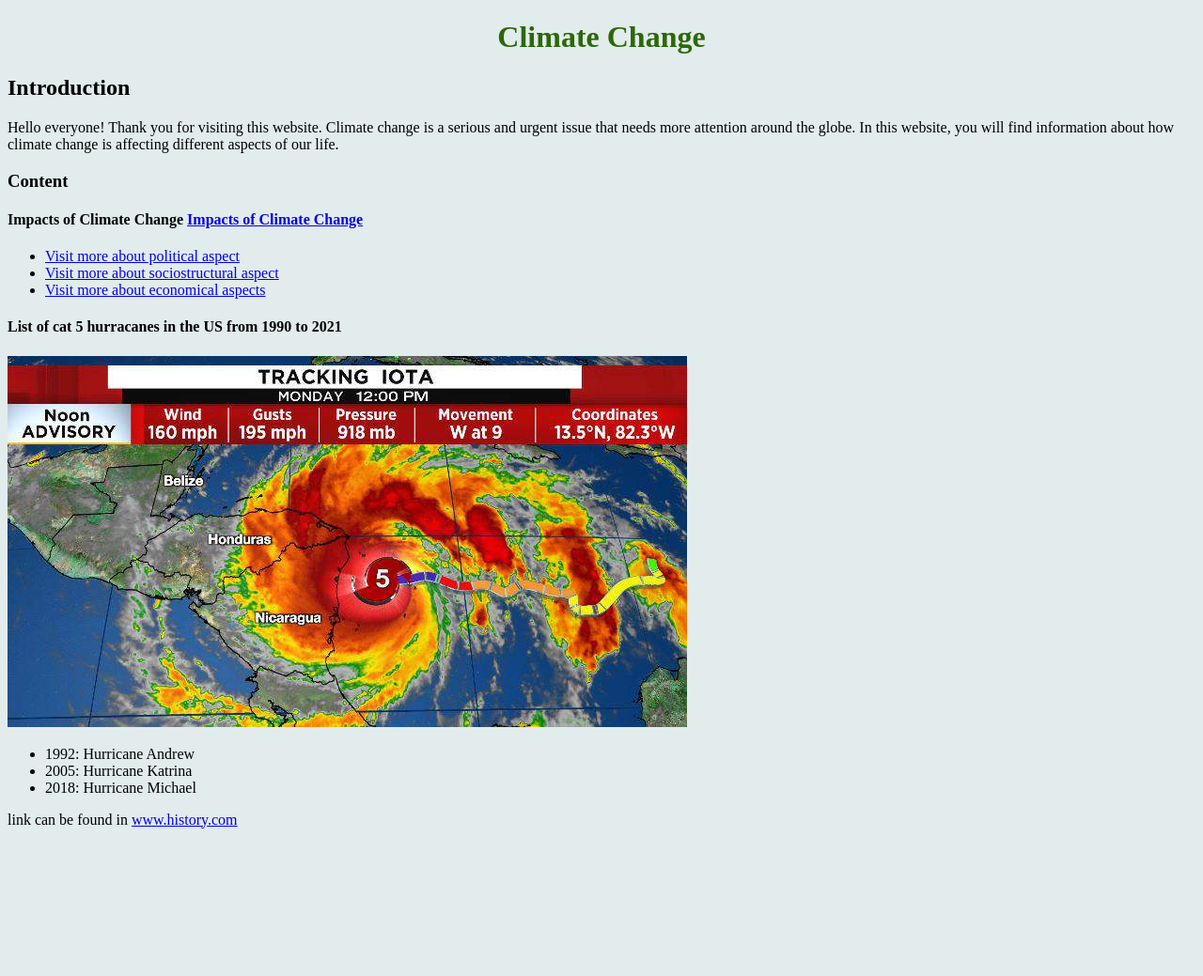
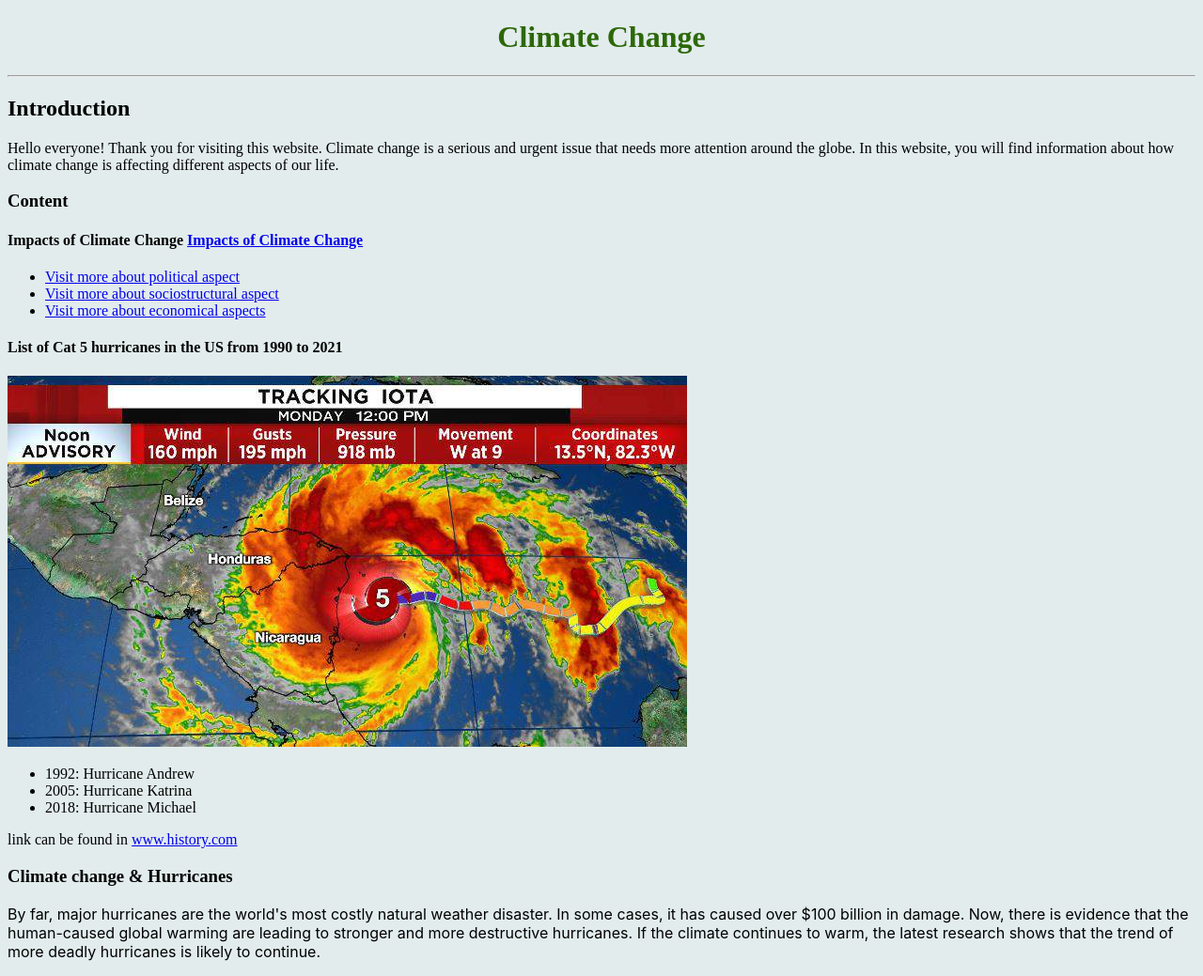
Before and after one commit to Awesomelok622/Awesomelok622.github.io, a plain HTML site: page index.html in a window 1280 px wide. Shown: the whole page at 94% size. Before the commit the page ends 890 px from the top, so only its background shows below. Drawn offline with Linux system fonts and the light colour scheme; files whose address does not match are found by name.

Commit message:
More elaboration on hurricane

```diff
--- a/index.html
+++ b/index.html
@@ -8,6 +8,7 @@
 </head>
 <body>
     <h1>Climate Change</h1>
+    <hr class="my-5">
     <h2>Introduction</h2>
     <p1>
     Hello everyone! Thank you for
@@ -29,7 +30,7 @@
         <li><a href="https://papers.ssrn.com/sol3/papers.cfm?abstract_id=3104554" target="_blank">Visit more about economical aspects</a></li>
     </ul>
 
-    <h4>List of cat 5 hurracanes in the US from 1990 to 2021</h4>
+    <h4>List of Cat 5 hurricanes in the US from 1990 to 2021</h4>
         <img src="/Users/longhchung/Documents/GitHub/Awesomelok622.github.io/3KL4UULLCZDCFA4VXNEPEQDU2Y.jpeg" alt="Image">
         <br>
 
@@ -42,5 +43,7 @@
             link can be found in <a href="https://www.history.com/news/category-5-storms-hurricanes-united-states/"
                 target="_blank"> www.history.com</a>
 
+    <h3>Climate change & Hurricanes</h3>
+    <p>By far, major hurricanes are the world's most costly natural weather disaster. In some cases, it has caused over $100 billion in damage. Now, there is evidence that the human-caused global warming are leading to stronger and more destructive hurricanes. If the climate continues to warm, the latest research shows that the trend of more deadly hurricanes is likely to continue.</p>
 </body>
 </html>
```
